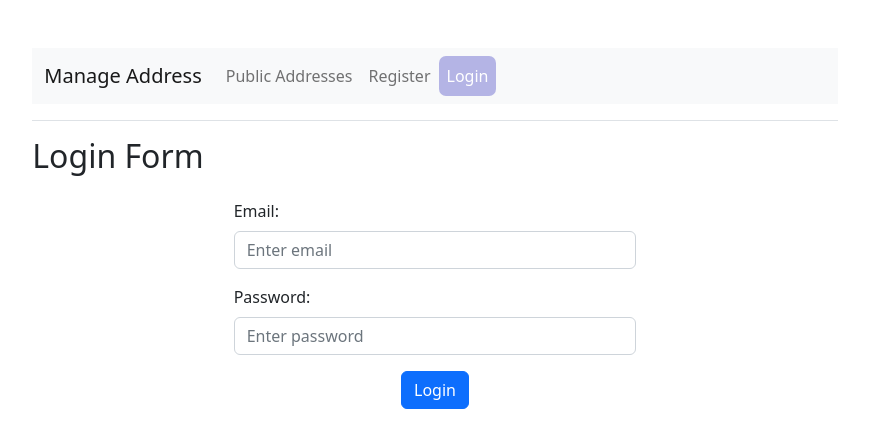
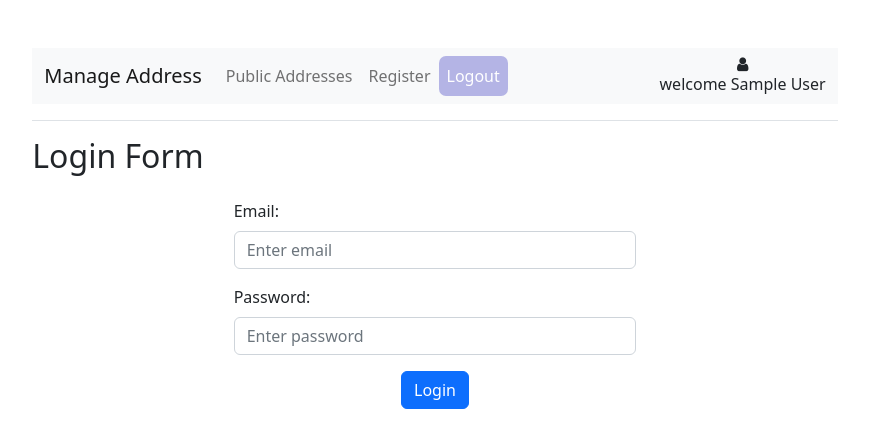
Before and after one commit to seyed-amir-mehrizi/manage-addresses, an Angular app: page /login in a window 1280 px wide. Shown: the top 448 px of the page, without its empty margins (205-1074 px from the left). Built offline with nearby package versions, Linux system fonts and the light colour scheme; sample sign-in values are in the browser's storage.

Commit message:
add login and log out functionality to the app.

```diff
--- a/src/app/app.module.ts
+++ b/src/app/app.module.ts
@@ -4,7 +4,6 @@ import { AppRoutingModule } from './app-routing.module';
 import { AppComponent } from './app.component';
 import { NgbModule } from '@ng-bootstrap/ng-bootstrap';
 import { AllPublicAddressesComponent } from './pages/public-address/all-public-addresses/all-public-addresses.component';
-import {  HttpClientModule } from '@angular/common/http';
 import { RegisterPublicAddressComponent } from './pages/public-address/register-public-address/register-public-address.component';
 import { ReactiveFormsModule } from '@angular/forms';
 import { BrowserAnimationsModule } from '@angular/platform-browser/animations';
@@ -13,6 +12,8 @@ import { NavbarComponent } from './shared/components/navbar/navbar.component';
 import { NgbCollapseModule } from '@ng-bootstrap/ng-bootstrap';
 import { RegisterComponent } from './pages/register/register.component';
 import { LoginComponent } from './pages/login/login.component';
+import { HttpClientModule, HTTP_INTERCEPTORS } from '@angular/common/http';
+import { BaseUrlInterceptor } from './core/baseUrl.interceptor';
 @NgModule({
   declarations: [
     AppComponent,
@@ -37,7 +38,13 @@ import { LoginComponent } from './pages/login/login.component';
     NgbCollapseModule
 
   ],
-  providers: [],
+  providers: [
+    {
+      provide: HTTP_INTERCEPTORS,
+      useClass: BaseUrlInterceptor,
+      multi: true,
+    },
+  ],
   bootstrap: [AppComponent]
 })
 export class AppModule { }
--- /dev/null
+++ b/src/app/core/baseUrl.interceptor.ts
@@ -0,0 +1,48 @@
+import { Injectable } from '@angular/core';
+import {
+    HttpEvent,
+    HttpHandler,
+    HttpInterceptor,
+    HttpRequest,
+    HttpResponse,
+    HttpErrorResponse,
+} from '@angular/common/http';
+import { Observable, catchError, map, throwError } from 'rxjs';
+import { ToastrService } from 'ngx-toastr';
+
+@Injectable()
+export class BaseUrlInterceptor implements HttpInterceptor {
+    constructor(
+        private toastr: ToastrService,
+    ) { }
+    intercept(
+        request: HttpRequest<any>,
+        next: HttpHandler
+    ): Observable<HttpEvent<any>> {
+        console.log("request : ", request);
+        console.log("next : ", next);
+
+        // Add your logic to modify the request here
+        const modifiedRequest = request.clone({
+            setHeaders: {
+                'Custom-Header': 'header-value',
+            },
+        });
+        return next.handle(modifiedRequest).pipe(
+            map((event: HttpEvent<any>) => {
+                // If the response is an HTTP success (e.g., 200 OK), you can handle it here
+                if (event instanceof HttpResponse) {
+                    // Add any specific handling for successful responses
+                }
+                return event;
+            }),
+            catchError((error: HttpErrorResponse) => {
+                const expectedError = error.status >= 400 && error.status < 500;
+                if(expectedError){
+                    this.toastr.error(error.error)
+                }
+                return throwError(error);
+            })
+        );
+    }
+}
--- a/src/app/pages/login/login.component.ts
+++ b/src/app/pages/login/login.component.ts
@@ -1,5 +1,6 @@
 import { Component, OnInit } from '@angular/core';
 import { FormBuilder, FormGroup, Validators } from '@angular/forms';
+import { Router } from '@angular/router';
 import { finalize } from 'rxjs';
 import { LoginService } from 'src/app/services/login.service';
 
@@ -14,7 +15,8 @@ export class LoginComponent implements OnInit {
   isLoginFormSubmit = false;
   constructor(
     private fb: FormBuilder,
-    private loginService: LoginService
+    private loginService: LoginService,
+    private router: Router
   ) {
 
   }
@@ -48,8 +50,9 @@ export class LoginComponent implements OnInit {
       .pipe(finalize(() => this.isLoadingBtn = false))
       .subscribe((res) => {
         if (res) {
-          console.log("res : ", res);
-
+          localStorage.setItem('token', res.accessToken);
+          localStorage.setItem('userInfo', JSON.stringify(res.user));
+          window.location.replace('/');
         }
       })
 
--- a/src/app/services/login.service.ts
+++ b/src/app/services/login.service.ts
@@ -1,6 +1,6 @@
 import { HttpClient } from "@angular/common/http";
 import { Injectable } from "@angular/core";
-import { Login } from "../shared/model/model";
+import { Login, LoginData } from "../shared/model/model";
 
 
 @Injectable({
@@ -12,6 +12,6 @@ export class LoginService {
     }
 
     login(command: Login) {
-        return this.http.post('http://localhost:3000/login', command);
+        return this.http.post<LoginData>('http://localhost:3000/login', command);
     }
 }
--- a/src/app/shared/components/navbar/navbar.component.html
+++ b/src/app/shared/components/navbar/navbar.component.html
@@ -2,7 +2,8 @@
     <div class="container-fluid">
         <a class="navbar-brand" routerLink="/">Manage Address</a>
         <button class="navbar-toggler" type="button" (click)="isMenuCollapsed = !isMenuCollapsed">&#9776;</button>
-        <div [ngbCollapse]="isMenuCollapsed" class="collapse navbar-collapse">
+        <div [ngbCollapse]="isMenuCollapsed"
+            class="collapse navbar-collapse align-items-center justify-content-between">
             <ul class="navbar-nav">
                 <li class="nav-item active">
                     <a class="nav-link" routerLink="/public-address" routerLinkActive="is-active"
@@ -13,12 +14,20 @@
                     <a class="nav-link" routerLink="/register" routerLinkActive="is-active"
                         (click)="isMenuCollapsed = true">Register</a>
                 </li>
-                <li class="nav-item">
+                <li *ngIf="!this.userInfo" class="nav-item">
                     <a class="nav-link" routerLink="/login" routerLinkActive="is-active"
                         (click)="isMenuCollapsed = true">Login</a>
                 </li>
+                <li *ngIf="this.userInfo" class="nav-item">
+                    <a class="nav-link" routerLink="/login" routerLinkActive="is-active"
+                        (click)="isMenuCollapsed = true;logout()">Logout</a>
+                </li>
 
             </ul>
+            <div *ngIf="this.userInfo" class="d-flex align-items-center flex-column">
+                <i class="fa fa-user" aria-hidden="true"></i>
+                welcome {{userInfo?.name}}
+            </div>
         </div>
     </div>
 </nav>
--- a/src/app/shared/components/navbar/navbar.component.ts
+++ b/src/app/shared/components/navbar/navbar.component.ts
@@ -1,4 +1,5 @@
 import { Component, OnInit } from '@angular/core';
+import { UserInfo } from '../../model/model';
 
 @Component({
   selector: 'app-navbar',
@@ -6,13 +7,27 @@ import { Component, OnInit } from '@angular/core';
   styleUrls: ['./navbar.component.scss']
 })
 export class NavbarComponent implements OnInit {
-	isMenuCollapsed = true;
-
-  constructor(){
+  isMenuCollapsed = true;
+  userInfo: UserInfo;
+  constructor() {
 
   }
 
   ngOnInit(): void {
+    this.checkIsLoggedIn();
+  }
+
+
+  checkIsLoggedIn() {
+    const userInfo = localStorage.getItem('userInfo');
+    if (userInfo !== null) {
+      this.userInfo = JSON.parse(userInfo);
+    }
+  }
+
+  logout() {
+    localStorage.clear();
+    window.location.replace('/');
   }
 
 }
```
Also changed, not shown: src/app/shared/model/model.ts (+12 -0 lines).
